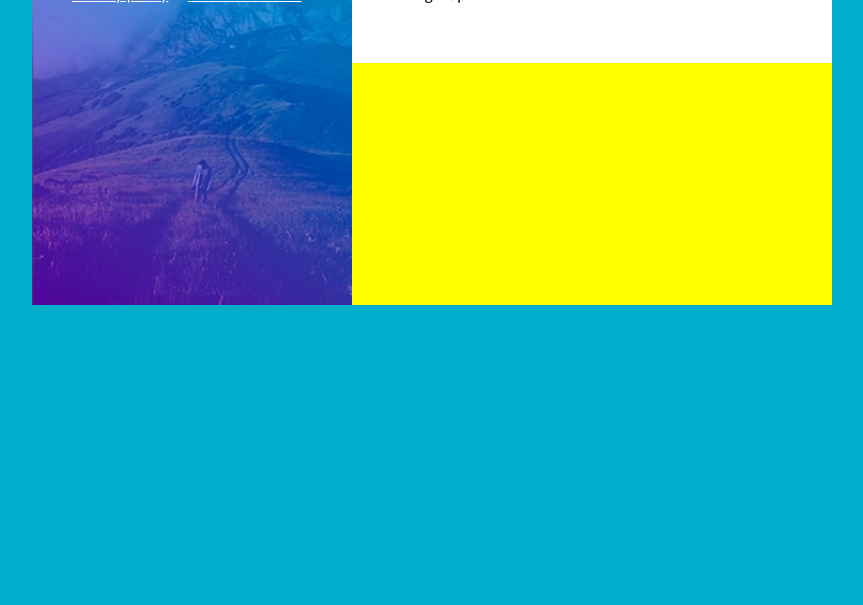
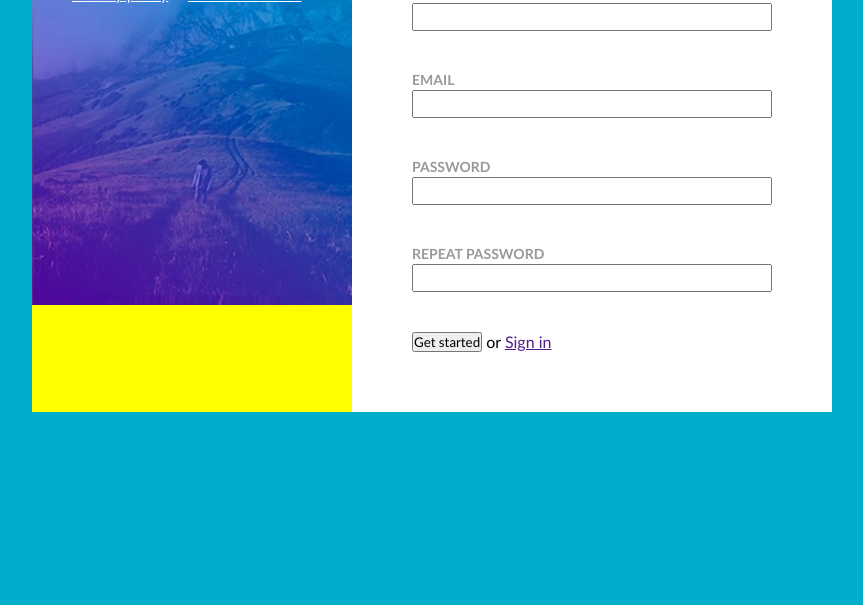
Before and after one commit to MarijusIL/5-forma, a plain HTML site: page index.html in a window 1280 px wide. Shown: the part 195-800 px from the top of the page, without its empty margins (208-1071 px from the left). Drawn offline with Linux system fonts and the light colour scheme.

Commit message:
initial form structure

```diff
--- a/css/main.css
+++ b/css/main.css
@@ -62,4 +62,30 @@ body {
   }
 
   .form {
+    display: inline-block;
+    width: 100%;
   }
+
+  .form-row {
+    display: inline-block;
+    width: 100%;
+  }
+
+  .form-row + .form-row {
+      margin-top: 40px;
+  }
+
+  label {
+    display: inline-block;
+    width: 100%;
+    color: #999;
+    text-transform: uppercase;
+    font-weight: bold;
+    font-size: 14px;
+  }
+
+  input {
+    display: inline-block;
+    width: 100%;
+    font-size: 20px;
+  }
--- a/index.html
+++ b/index.html
@@ -19,7 +19,29 @@
       </div>
       <div class="right-column">
         <div class="close">x</div>
-        <form class="form">Sign Up Form</form>
+        <form class="form">
+          <div class="form-row">
+            <label for="">Username</label>
+            <input type="text" required/>
+          </div>
+          <div class="form-row">
+            <label for="">Email</label>
+            <input type="email" required/>
+          </div>
+          <div class="form-row">
+            <label for="">Password</label>
+            <input type="password" required/>
+          </div>
+          <div class="form-row">
+            <label for="">Repeat Password</label>
+            <input type="password" required/>
+          </div>
+          <div class="form-row">
+            <button type="submit">Get started</button>
+            <span> or </span
+            ><a href="">Sign in</a>
+          </div>
+        </form>
       </div>
     </main>
   </body>
```
